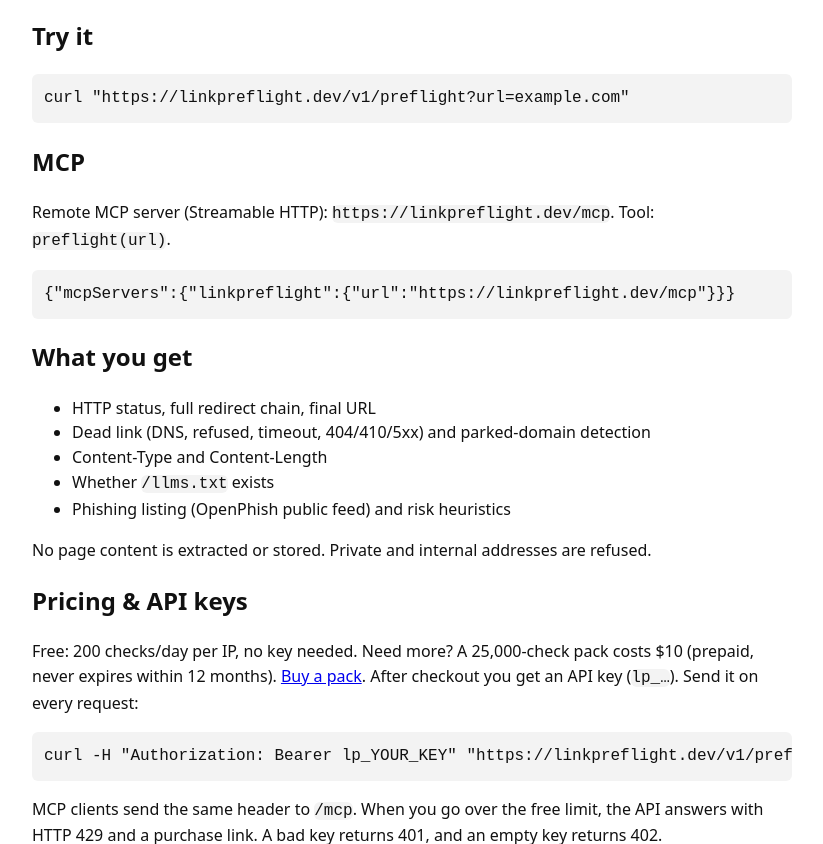
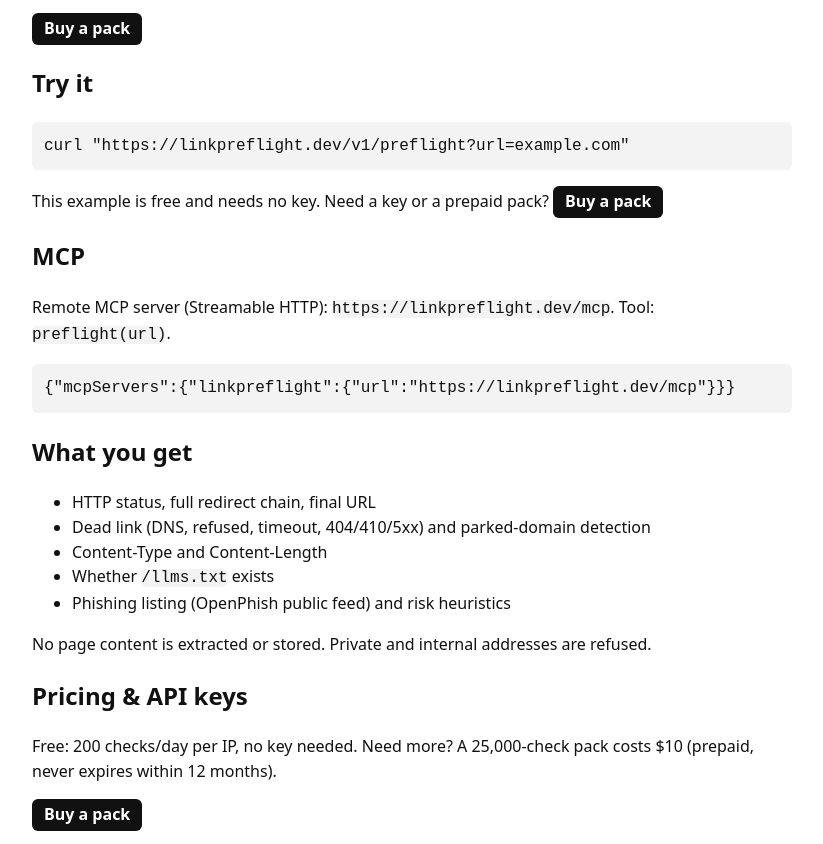
Before and after one commit to linkpreflight/linkpreflight, a website: page public/index.html in a window 1280 px wide. Shown: the part 121-965 px from the top of the page, without its empty margins (228-1051 px from the left). Drawn offline with Linux system fonts and the light colour scheme.

Commit message:
Surface the prepaid pack buy path on the landing page (#3)

```diff
--- a/public/index.html
+++ b/public/index.html
@@ -2,13 +2,15 @@
 <title>LinkPreflight: check a link before your agent touches it</title>
 <meta name="description" content="One API/MCP call: status, redirects, final URL, dead or parked detection, content type and size, llms.txt, and phishing flags.">
 <link rel="alternate" type="text/plain" href="/llms.txt">
-<style>body{font:16px/1.55 system-ui,sans-serif;max-width:760px;margin:40px auto;padding:0 20px;color:#111}code,pre{background:#f3f3f3;border-radius:6px}pre{padding:12px;overflow:auto}h1{margin-bottom:0}.sub{color:#555;margin-top:4px}footer{margin-top:48px;color:#666;font-size:14px}</style></head><body>
+<style>body{font:16px/1.55 system-ui,sans-serif;max-width:760px;margin:40px auto;padding:0 20px;color:#111}code,pre{background:#f3f3f3;border-radius:6px}pre{padding:12px;overflow:auto}h1{margin-bottom:0}.sub{color:#555;margin-top:4px}a.btn{display:inline-block;background:#111;color:#fff;text-decoration:none;border-radius:6px;padding:6px 12px;font-weight:600;line-height:1.2}a.btn:hover,a.btn:focus-visible{background:#333}footer{margin-top:48px;color:#666;font-size:14px}</style></head><body>
 <h1>LinkPreflight</h1><p class="sub">Is this URL safe, alive, and what is it? One call, built for AI agents.</p>
+<p><a class="btn" href="https://buy.stripe.com/5kQ28reB4ar7b5Dbp76g800">Buy a pack</a></p>
 <h2>Try it</h2><pre>curl "https://linkpreflight.dev/v1/preflight?url=example.com"</pre>
+<p>This example is free and needs no key. Need a key or a prepaid pack? <a class="btn" href="https://buy.stripe.com/5kQ28reB4ar7b5Dbp76g800">Buy a pack</a></p>
 <h2>MCP</h2><p>Remote MCP server (Streamable HTTP): <code>https://linkpreflight.dev/mcp</code>. Tool: <code>preflight(url)</code>.</p>
 <pre>{"mcpServers":{"linkpreflight":{"url":"https://linkpreflight.dev/mcp"}}}</pre>
 <h2>What you get</h2><ul><li>HTTP status, full redirect chain, final URL</li><li>Dead link (DNS, refused, timeout, 404/410/5xx) and parked-domain detection</li><li>Content-Type and Content-Length</li><li>Whether <code>/llms.txt</code> exists</li><li>Phishing listing (OpenPhish public feed) and risk heuristics</li></ul>
 <p>No page content is extracted or stored. Private and internal addresses are refused.</p>
-<h2>Pricing &amp; API keys</h2><p>Free: 200 checks/day per IP, no key needed. Need more? A 25,000-check pack costs $10 (prepaid, never expires within 12 months). <a href="https://buy.stripe.com/5kQ28reB4ar7b5Dbp76g800">Buy a pack</a>. After checkout you get an API key (<code>lp_…</code>). Send it on every request:</p><pre>curl -H "Authorization: Bearer lp_YOUR_KEY" "https://linkpreflight.dev/v1/preflight?url=example.com"</pre><p>MCP clients send the same header to <code>/mcp</code>. When you go over the free limit, the API answers with HTTP 429 and a purchase link. A bad key returns 401, and an empty key returns 402.</p>
+<h2>Pricing &amp; API keys</h2><p>Free: 200 checks/day per IP, no key needed. Need more? A 25,000-check pack costs $10 (prepaid, never expires within 12 months).</p><p><a class="btn" href="https://buy.stripe.com/5kQ28reB4ar7b5Dbp76g800">Buy a pack</a></p><p>After Stripe checkout, the success page shows your API key (<code>lp_…</code>). Save it there; that page is the only place it is shown, and it stays tied to your checkout session link. Send it on every request:</p><pre>curl -H "Authorization: Bearer lp_YOUR_KEY" "https://linkpreflight.dev/v1/preflight?url=example.com"</pre><p>MCP clients send the same header to <code>/mcp</code>. When you go over the free limit, the API answers with HTTP 429 and a purchase link. A bad key returns 401, and an empty key returns 402.</p>
 <footer>© 2026 LinkPreflight · <a href="/terms.html">Terms</a> · <a href="/llms.txt">llms.txt</a><br>More from our studio: <a href="https://vibepicks.dev">VibePicks</a> (verdicts on AI dev tools) · <a href="https://agentreader.onrender.com">Clearcrawl</a> (turn any URL or doc into clean markdown)</footer>
 </body></html>
```
